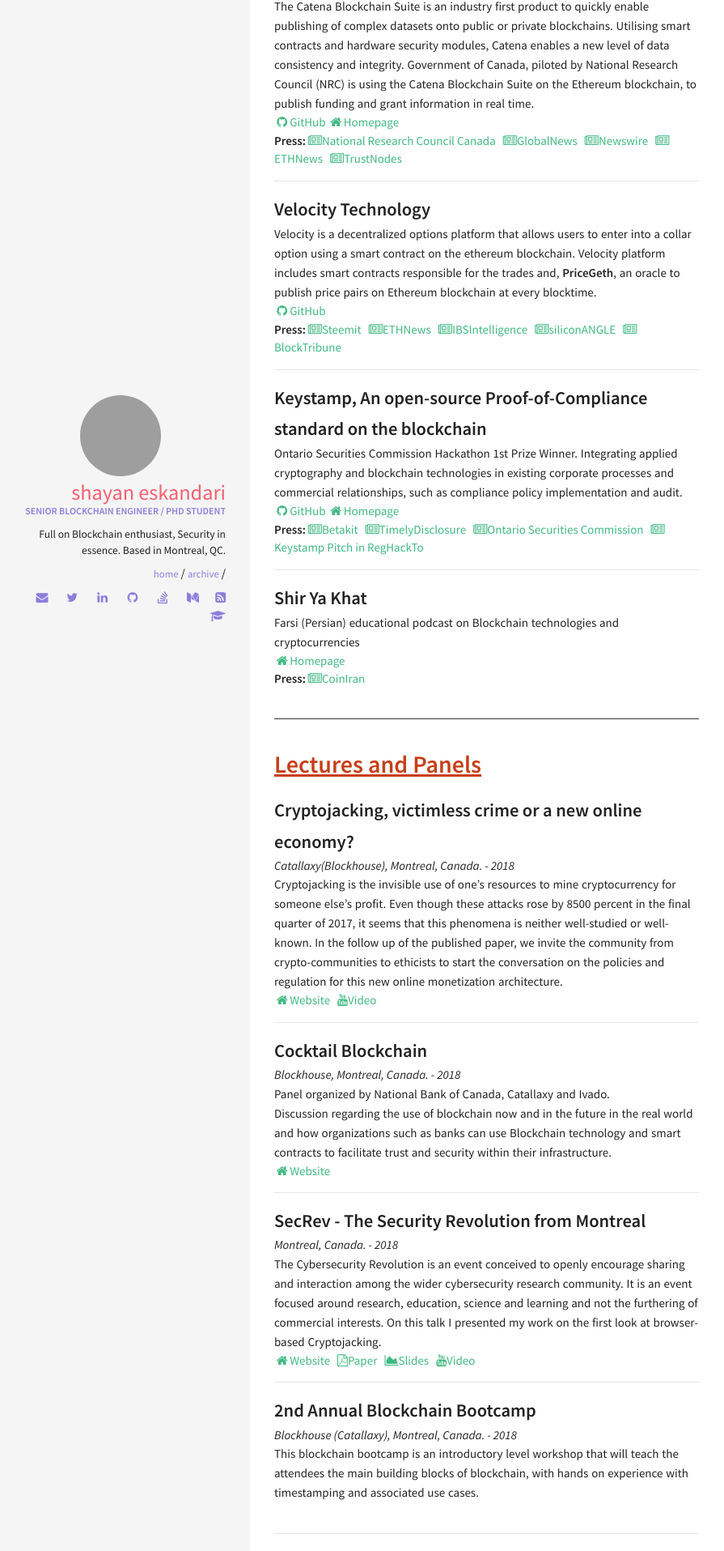
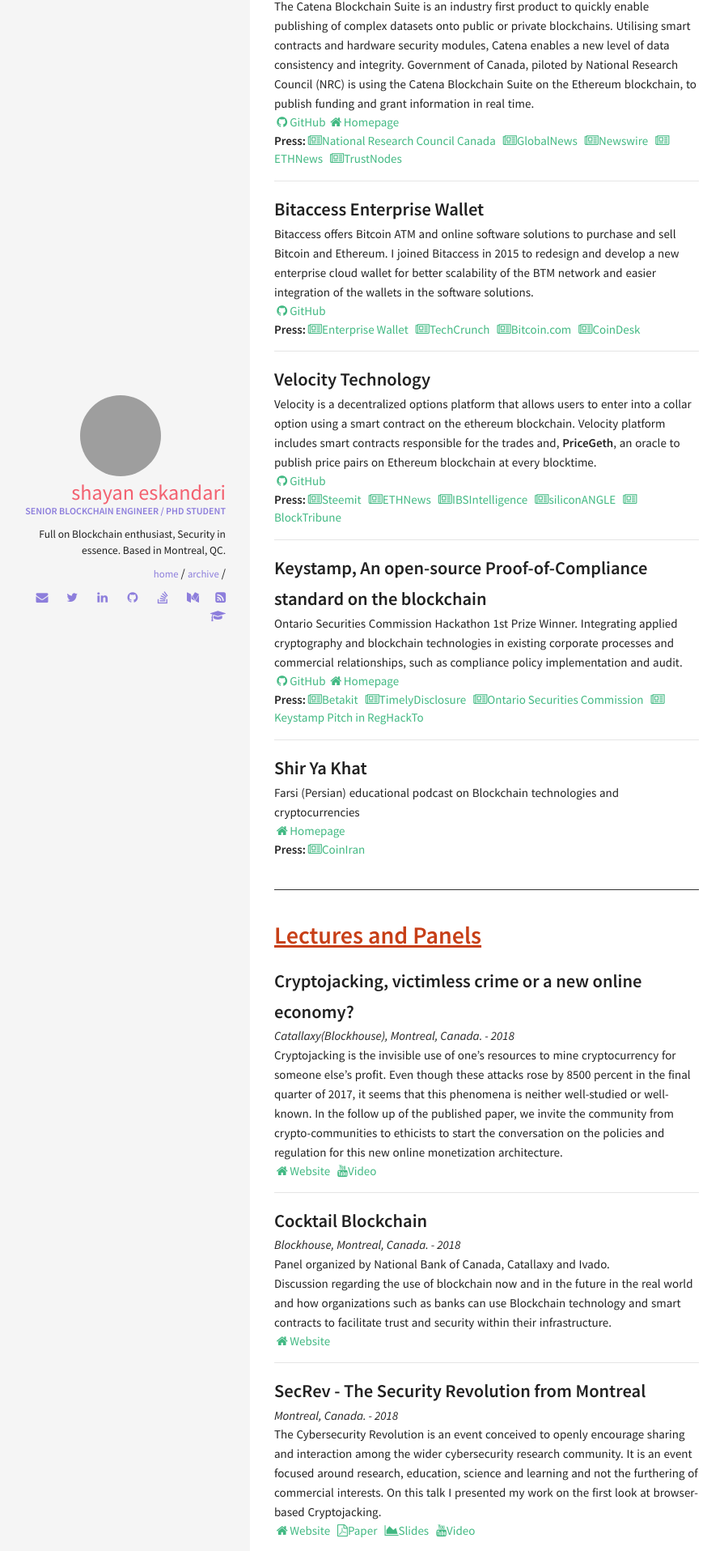
Before and after one commit to shayanb/shayan.es, a Jekyll site: the page built from index.html, in a window 1280 px wide. Shown: the part 1830-3745 px from the top of the page at 81% size, without its empty margins (11-906 px from the left). Built offline with Jekyll 4.4.1, drawn with Linux system fonts in a browser that asks for light colours; nearby versions of some CDN libraries; some of the changed text lies outside the part shown.

Commit message:
add to projects - bitaccess

```diff
--- a/_data/index/projects.yml
+++ b/_data/index/projects.yml
@@ -13,6 +13,21 @@
       link: https://www.ethnews.com/canada-leverages-ethereum-blockchain-for-public-transparency-of-government-grant
     - name: TrustNodes
       link: https://www.trustnodes.com/2018/01/21/canadian-government-launches-live-ethereum-public-blockchain-trial-government-contracts
+
+
+
+- name: Bitaccess Enterprise Wallet
+  descr: Bitaccess offers Bitcoin ATM and online software solutions to purchase and sell Bitcoin and Ethereum. I joined Bitaccess in 2015 to redesign and develop a new enterprise cloud wallet for better scalability of the BTM network and easier integration of the wallets in the software solutions.
+  github: https://bitaccess.ca/products/
+  media:
+    - name: Enterprise Wallet
+      link: https://bitaccess.ca/products/enterprise-wallet/
+    - name: TechCrunch
+      link: https://techcrunch.com/2014/08/13/bitaccess-launches-to-make-bitcoin-atms-ubiquitous/
+    - name: Bitcoin.com
+      link: https://news.bitcoin.com/bitaccess-releases-instant-transactions-avoiding-block-waiting/
+    - name: CoinDesk
+      link: https://www.coindesk.com/press-releases/bitaccess-extends-instant-bitcoin-purchases-nearly-1000-locations-us/
 
 
 - name: Velocity Technology
```
